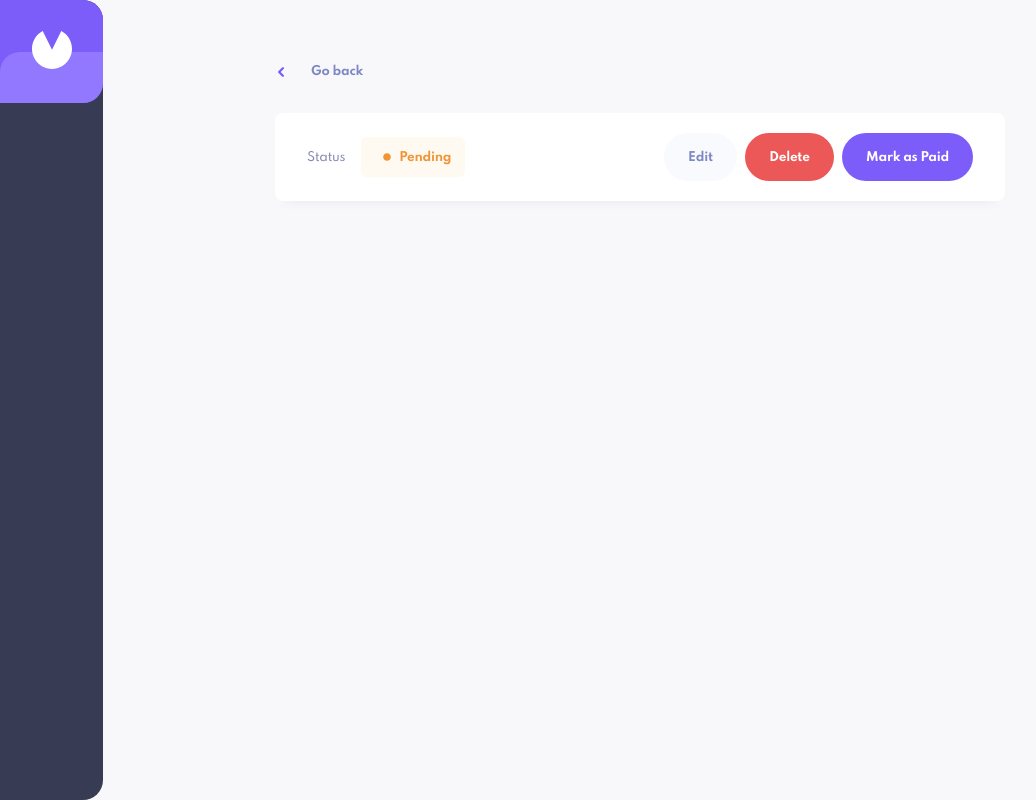
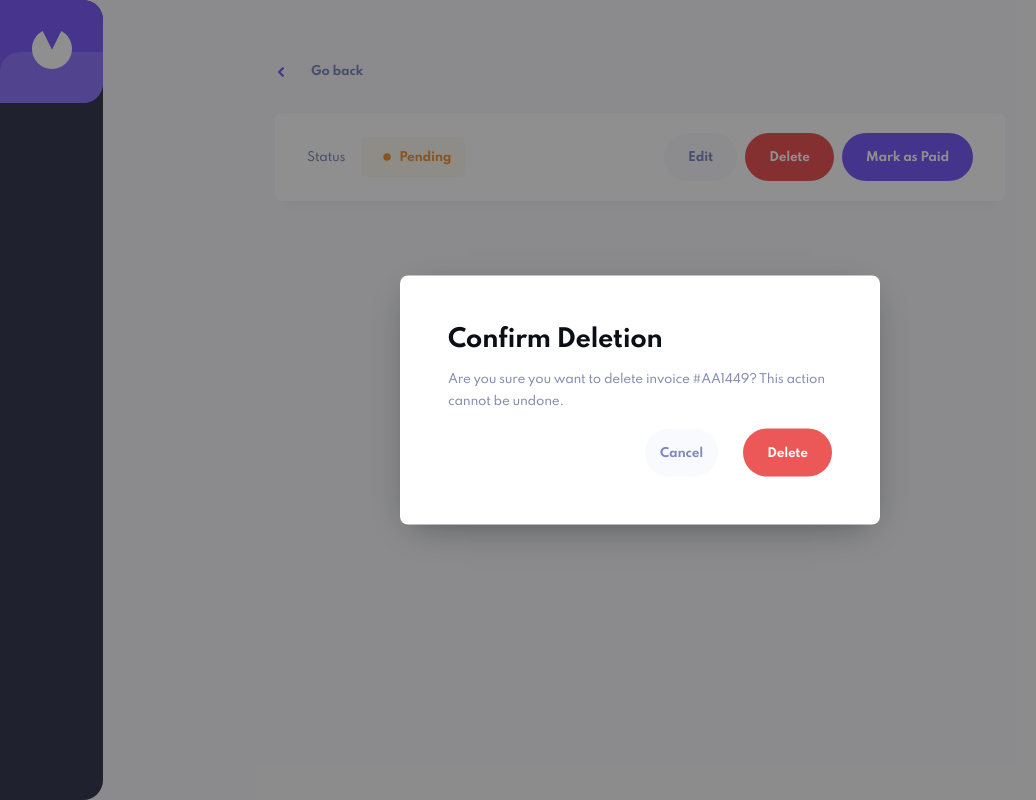
Before and after one commit to sohhamm/invoice-app, a React (Vite) app in the folder client/: page /invoice/AA1449 in a window 1280 px wide. Both pictures are taken after a click on the button "Delete". Shown: the whole page, without its empty margins (0-1036 px from the left). Built offline with nearby package versions, Linux system fonts and the light colour scheme.

Commit message:
feat: delete invoice dialog

```diff
--- a/client/package.json
+++ b/client/package.json
@@ -12,6 +12,8 @@
   },
   "dependencies": {
     "@fontsource/spartan": "^4.5.8",
+    "@radix-ui/react-alert-dialog": "^1.0.2",
+    "@radix-ui/react-dialog": "^1.0.2",
     "@radix-ui/react-dropdown-menu": "^2.0.2",
     "@tanstack/react-query": "^4.24.9",
     "clsx": "^1.2.1",
--- /dev/null
+++ b/client/src/components/delete-confirm/DeleteConfirm.tsx
@@ -0,0 +1,49 @@
+import * as React from 'react'
+import * as AlertDialog from '@radix-ui/react-alert-dialog'
+import clsx from 'clsx'
+import Button from '../ui/button'
+import classes from './delete-confirm.module.css'
+
+export default function DeleteConfirm({
+  onDelete,
+  invoiceId,
+}: {
+  onDelete: () => void
+  invoiceId: string | number
+}) {
+  const handleDelete = () => {
+    onDelete()
+  }
+  return (
+    <AlertDialog.Root>
+      <AlertDialog.Trigger asChild>
+        <div>
+          <Button variant='delete'>Delete</Button>
+        </div>
+      </AlertDialog.Trigger>
+      <AlertDialog.Portal>
+        <AlertDialog.Overlay className={classes.AlertDialogOverlay} />
+        <AlertDialog.Content className={classes.AlertDialogContent}>
+          <AlertDialog.Title className={classes.AlertDialogTitle}>
+            Confirm Deletion
+          </AlertDialog.Title>
+          <AlertDialog.Description className={classes.AlertDialogDescription}>
+            Are you sure you want to delete invoice #{invoiceId}? This action cannot be undone.
+          </AlertDialog.Description>
+          <div style={{display: 'flex', gap: 25, justifyContent: 'flex-end'}}>
+            <AlertDialog.Cancel asChild>
+              <div>
+                <Button variant='edit'>Cancel</Button>
+              </div>
+            </AlertDialog.Cancel>
+            <AlertDialog.Action asChild>
+              <div onClick={handleDelete}>
+                <Button variant='delete'>Delete</Button>
+              </div>
+            </AlertDialog.Action>
+          </div>
+        </AlertDialog.Content>
+      </AlertDialog.Portal>
+    </AlertDialog.Root>
+  )
+}
--- /dev/null
+++ b/client/src/components/delete-confirm/delete-confirm.module.css
@@ -0,0 +1,70 @@
+/* reset */
+button {
+  all: unset;
+}
+
+.AlertDialogOverlay {
+  background-color: hsla(0, 0%, 0%, 0.439);
+  position: fixed;
+  inset: 0;
+  animation: overlayShow 150ms cubic-bezier(0.16, 1, 0.3, 1);
+}
+
+.AlertDialogContent {
+  background-color: white;
+  border-radius: 6px;
+  box-shadow: hsl(206 22% 7% / 35%) 0px 10px 38px -10px, hsl(206 22% 7% / 20%) 0px 10px 20px -15px;
+  position: fixed;
+  top: 50%;
+  left: 50%;
+  transform: translate(-50%, -50%);
+  width: 90vw;
+  max-width: 480px;
+  max-height: 85vh;
+  padding: 48px;
+  animation: contentShow 150ms cubic-bezier(0.16, 1, 0.3, 1);
+  border-radius: 8px;
+  /* box-shadow: 0px 10px 10px -10px rgba(72, 84, 159, 0.100397); */
+}
+.AlertDialogContent:focus {
+  outline: none;
+}
+
+.AlertDialogTitle {
+  margin: 0;
+  font-weight: 700;
+  font-size: 24px;
+  line-height: 32px;
+  letter-spacing: -0.5px;
+  color: #0c0e16;
+  margin-bottom: 13px;
+}
+
+.AlertDialogDescription {
+  margin-bottom: 16px;
+  font-weight: 500;
+  font-size: 12px;
+  line-height: 22px;
+  letter-spacing: -0.25px;
+  color: #888eb0;
+}
+
+@keyframes overlayShow {
+  from {
+    opacity: 0;
+  }
+  to {
+    opacity: 1;
+  }
+}
+
+@keyframes contentShow {
+  from {
+    opacity: 0;
+    transform: translate(-50%, -48%) scale(0.96);
+  }
+  to {
+    opacity: 1;
+    transform: translate(-50%, -50%) scale(1);
+  }
+}
--- /dev/null
+++ b/client/src/components/delete-confirm/index.ts
@@ -0,0 +1 @@
+export {default} from './DeleteConfirm'
--- /dev/null
+++ b/client/src/components/invoice-drawer/index.ts
@@ -0,0 +1 @@
+export {default} from './InvoiceDrawer'
--- a/client/src/pages/invoice-details/index.tsx
+++ b/client/src/pages/invoice-details/index.tsx
@@ -8,11 +8,14 @@
 import d from '../../../data.json'
 import Button from '@/components/ui/button'
 import {INVOICES} from '@/utils'
+import DeleteConfirm from '@/components/delete-confirm/DeleteConfirm'
 
 export default function InvoiceDetails() {
   const {id} = useParams()
 
   const invoice: any = d.find(i => i.id === id)
+
+  const onDelete = () => {}
 
   return (
     <div className={classes.box}>
@@ -32,7 +35,7 @@
 
         <div className={classes.cta}>
           <Button variant='edit'>Edit</Button>
-          <Button variant='delete'>Delete</Button>
+          <DeleteConfirm onDelete={onDelete} invoiceId={invoice.id} />
           <Button hasAddIcon={false}>Mark as Paid</Button>
         </div>
       </div>
```
Also changed, not shown: client/src/components/invoice-drawer/InvoiceDrawer.tsx (added, +8 -0 lines), client/src/components/invoice-drawer/invoice-drawer.module.css (added), 1 other file (tests, documents, lock files or other folders).
